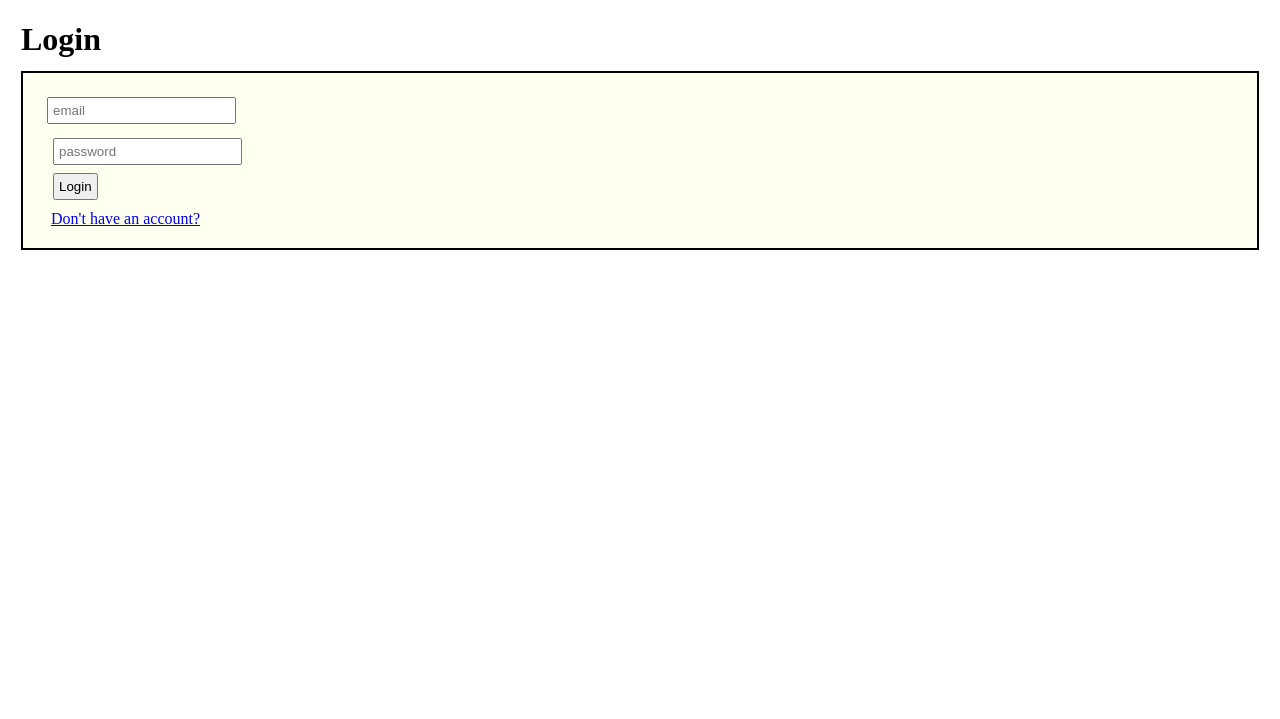
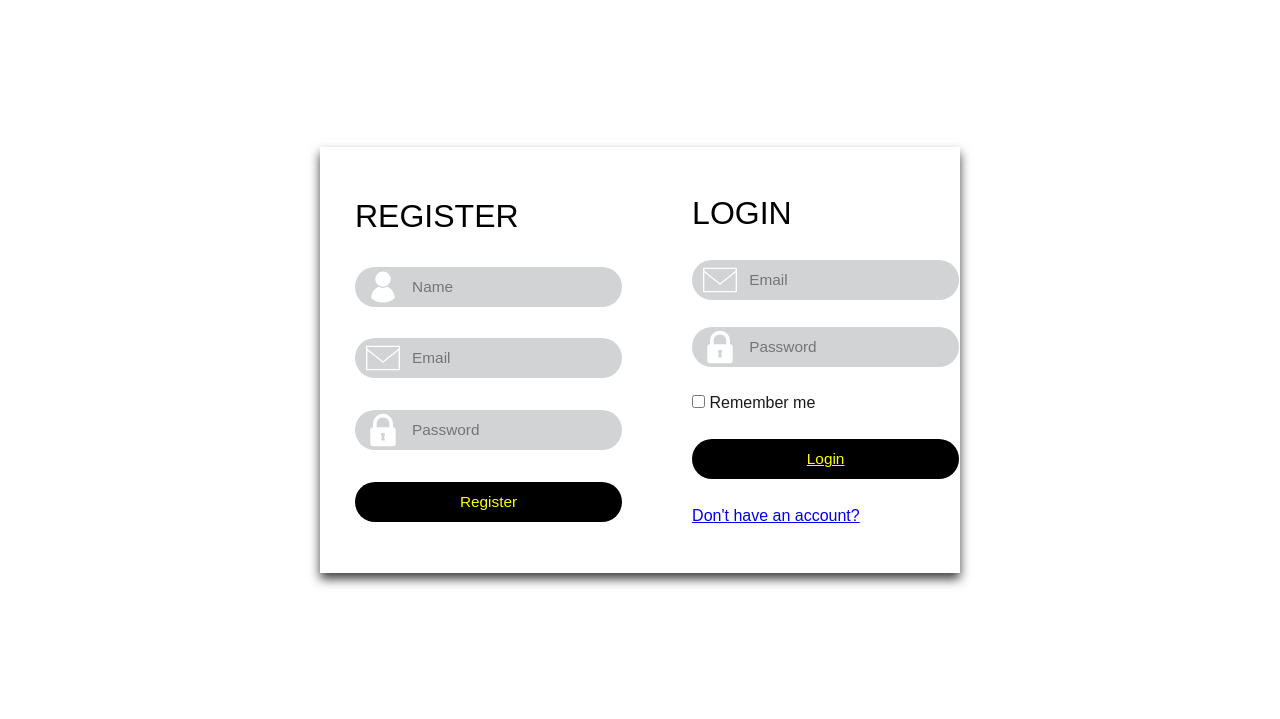
Before and after one commit to peterchege/flaskforum, a Flask app: page / in a window 1280 px wide. Shown: the top 719 px of the page. Run offline with Flask 2, Linux system fonts and the light colour scheme; some libraries are stand-ins or nearby versions.

Commit message:
file update

```diff
--- a/app.py
+++ b/app.py
@@ -1,4 +1,4 @@
-from flask import Flask, render_template, request,redirect,jsonify
+from flask import Flask, render_template, request, redirect, jsonify
 from flask_mysqldb import MySQL
 # import yaml
 # import MySQLdb.cursors
@@ -8,7 +8,7 @@ from flask_mysqldb import MySQL
 
 app = Flask(__name__)
 
-#configure DB
+# configure DB
 # db = yaml.load(open('db.yaml'))
 app.config['MYSQL_HOST'] = 'localhost'
 app.config['MYSQL_USER'] = 'root'
@@ -18,11 +18,11 @@ app.config['MYSQL_DB'] = 'webforum'
 mysql = MySQL(app)
 
 
-@app.route('/', methods=['POST','GET'])
+@app.route('/', methods=['POST', 'GET'])
 def index():
     message = 'Wrong details'
     if request.method == 'POST':
-        userInfo=request.form
+        userInfo = request.formpyth
         email = userInfo['email']
         password = userInfo['password']
 
@@ -34,13 +34,14 @@ def index():
     return render_template('index.html')
 
 
-
 # @app.route('/test', methods=['GET'])
 # def test():
 #     print('inside test')
 #     return jsonify({'success':'yup'})
 
-@app.route('/register', methods=['POST','GET'])
+# bringing a 404 error
+# not loading css
+@app.route('/register', methods=['POST', 'GET'])
 def register():
     if request.method == 'POST':
         userDetails = request.form
@@ -48,15 +49,18 @@ def register():
         email = userDetails['email']
         password = userDetails['password']
         cur = mysql.connection.cursor()
-        cur.execute("INSERT INTO users(username, email, password) VALUES(%s,%s,%s)", (name, email, password))
+        cur.execute(
+            "INSERT INTO users(username, email, password) VALUES(%s,%s,%s)", (name, email, password))
         mysql.connection.commit()
         cur.close()
         # return 'Success'
     return render_template('register.html')
 
+
 @app.route('/blog')
 def blog():
     return render_template('blog.html')
 
+
 if __name__ == '__main__':
     app.run(debug=True)
--- a/requirements.txt
+++ b/requirements.txt
@@ -1,7 +1,5 @@
-Please ensure you have installed gitbash and python before you execute the commands below.
-
 pip install virtualenv
-python -m virtualenv webtest
+virtualenv webtest
 source ./webtest/Scripts/activate
 pip install flask
 pip install mysql-connector-python
--- a/static/css/forum.css
+++ /dev/null
@@ -1,74 +0,0 @@
-* {
-  margin: 4px;
-  padding: 4px;
-}
-
-body {
-  margin: 3px;
-  padding: 2px;
-}
-
-form {
-  padding: 1px;
-  margin: 3px;
-}
-
-.box-1 {
-  background-color: ivory;
-  border: 2px black solid;
-  border-width: 2px black solid;
-  width: auto;
-  padding: 20px;
-}
-
-.fields {
-  padding: 2px;
-  width: fit-content;
-  size: 4em;
-}
-
-/* div.container2 {
-  width: 80%;
-  margin: left;
-  border: 3px solid;
-  border-right: 5px;
-  border-left: 5px;
-  border-top: 5px;
-  border-bottom: 5px;
-}
-
-.container2 {
-  width: 80%;
-  margin: right;
-  border: 3px solid;
-  border-right: 5px;
-  border-left: 5px;
-  border-top: 5px;
-  border-bottom: 5px;
-}
-
-.my-form {
-  display: block;
-  width: 80%;
-  margin: left;
-  border: 3px solid;
-  border-right: 5px;
-  border-left: 5px;
-  border-top: 5px;
-  border-bottom: 5px;
-}
-
-.button {
-  background-color: #333;
-  color: #fff;
-  padding: 10px 15px;
-  border: black;
-  box-sizing: border-box;
-}
-.button:hover {
-  color: red;
-}
-
-a:hover {
-  color: red;
-} */
--- /dev/null
+++ b/static/css/index.css
@@ -0,0 +1,128 @@
+* {
+  margin: 0px;
+  padding: 0px;
+}
+
+:root {
+  /* main background of webpage */
+  --bg-color: white;
+  --fg-color: rgba(0, 0, 0, 0.9);
+
+  --hi-primary: white;
+  --hi-secondary: white;
+  --hi-gradient: linear-gradient(
+    135deg,
+    var(--hi-secondary),
+    var(--hi-primary)
+  );
+
+  --bg-input: #d1d3d4;
+  --fg-input: var(--hi-primary);
+
+  --shadow: rgba(0, 0, 0, 0.75);
+
+  --font-size: 0.96rem;
+  --font-size-small: 0.85rem;
+}
+
+body {
+  display: grid;
+  place-items: center;
+
+  min-height: 90vh;
+
+  background: var(--hi-gradient);
+}
+
+main {
+  --size: 40rem;
+
+  display: grid;
+  border-right: black;
+  grid-template-columns: 3fr 2fr;
+  grid-template-rows: 1fr;
+  grid-template-areas: "artwork form";
+
+  width: var(--size);
+  height: calc(var(--size) / 1.5);
+
+  background: var(--bg-color);
+  color: var(--fg-color);
+
+  box-shadow: 0px 6px 10px 0px var(--shadow);
+}
+
+form {
+  display: flex;
+  flex-direction: column;
+  justify-content: space-around;
+  padding: 2rem;
+  margin: 3px;
+
+  font-family: "Fira sans", sans-serif;
+}
+
+h1 {
+  font-weight: 300;
+  text-transform: uppercase;
+  color: black;
+}
+
+input[type="text"],
+input[type="password"],
+input[type="email"],
+input[type="submit"],
+a.button {
+  --padding: 0.5rem;
+
+  padding: var(--padding);
+  border-radius: calc(var(--font-size) + var(--padding));
+  border: 3px solid transparent;
+
+  color: black;
+  background-color: var(--bg-input);
+
+  font-size: var(--font-size);
+  font-family: "Fira sans", sans-serif;
+
+  transition: border-color 250ms ease-in-out;
+}
+
+input[type="text"]:focus,
+input[type="password"]:focus,
+input[type="email"]:focus {
+  outline: none;
+
+  border-color: var(--hi-primary);
+}
+
+input[type="submit"] {
+  background-color: black;
+  color: yellow;
+}
+
+a.button {
+  background-color: black;
+  color: yellow;
+  text-align: center;
+}
+
+input.has-icon {
+  background-repeat: no-repeat;
+  background-size: calc(var(--font-size) + var(--paddding));
+  background-position: var(--padding) 50%;
+  padding-left: calc(3 * var(--font-size) + var(--padding));
+}
+
+input.icon-email {
+  background-image: url("../images/email-icon.svg");
+  fill: var(--fg-color);
+}
+
+input.icon-password {
+  background-image: url("../images/lock-icon.svg");
+}
+
+input.icon-name {
+  background-image: url("../images/user-icon.svg");
+}
--- a/templates/blog.html
+++ b/templates/blog.html
@@ -5,7 +5,7 @@
     <meta http-equiv="X-UA-Compatible" content="IE=edge">
     <meta name="keywords" content="Blog by Rhys">
     <title>Forum</title>
-    <link rel="stylesheet" href="{{url_for('static',filename='./css/blog.css')}}">
+    <link rel="stylesheet" href="../css/blog.css">
     <style type="text/css">
         #main-header{
             text-align: left;
--- a/templates/index.html
+++ b/templates/index.html
@@ -5,28 +5,65 @@
     <!-- <meta http-equiv="X-UA-Compatible" content="IE=edge" /> -->
     <meta name="viewport" content="width=device-width, initial-scale=1.0" />
     <title>Login</title>
+    <link
+      rel="stylesheet"
+      type="text/css"
+      href="{{url_for('static', filename='./css/index.css')}}"
+      media="screen"
+    />
   </head>
-  <link
-    rel="stylesheet"
-    type="text/css"
-    href="{{url_for('static',filename='./css/forum.css')}}"
-  />
 
   <!-- <br> -->
   <body>
-    <h1>Login</h1>
-    <form action="" method="POST" class="login">
-      <div class="box-1">
-        <input type="email" name="email" placeholder="email" />
-        <br />
-        <div class="fields">
-          <input type="password" name="password" placeholder="password" />
-          <br />
-          <input type="button" type="submit" value="Login" name="" />
-          <br />
-        </div>
-        <a href="register.html">Don't have an account?</a>
-      </div>
-    </form>
+    <main>
+      <form action="" autocomplete="off">
+        <h1>Register</h1>
+        <input
+          type="text"
+          name="name"
+          placeholder="Name"
+          class="has-icon icon-name"
+        />
+        <input
+          type="email"
+          name="email"
+          placeholder="Email"
+          class="has-icon icon-email"
+        />
+        <input
+          type="password"
+          name="password"
+          placeholder="Password"
+          class="has-icon icon-password"
+        />
+        <input class="button" type="submit" value="Register" name="Register" />
+      </form>
+
+      <form action="" method="POST" class="login">
+        <h1>Login</h1>
+        <input
+          type="email"
+          name="email"
+          placeholder="Email"
+          class="has-icon icon-email"
+        />
+
+        <input
+          type="password"
+          name="password"
+          placeholder="Password"
+          class="has-icon icon-password"
+        />
+
+        <label for="">
+          <input type="checkbox" />
+          Remember me
+        </label>
+
+        <a href="blog.html" class="button login">Login</a>
+
+        <a href="blog.html">Don't have an account?</a>
+      </form>
+    </main>
   </body>
 </html>
--- a/templates/register.html
+++ b/templates/register.html
@@ -5,7 +5,7 @@
     <meta http-equiv="X-UA-Compatible" content="IE=edge" />
     <meta name="viewport" content="width=device-width, initial-scale=1.0" />
     <title>Register</title>
-    <link rel="stylesheet"  href="{{url_for('static',filename='./css/forum.css')}}"/>
+    <link rel="stylesheet" href="../css/forum.css" />
   </head>
   <h1>Register</h1>
   <h2>Create your account now</h2>
```
Also changed, not shown: static/images/email-icon.svg (added), static/images/lock-icon.svg (added), static/images/user-icon.svg (added).
